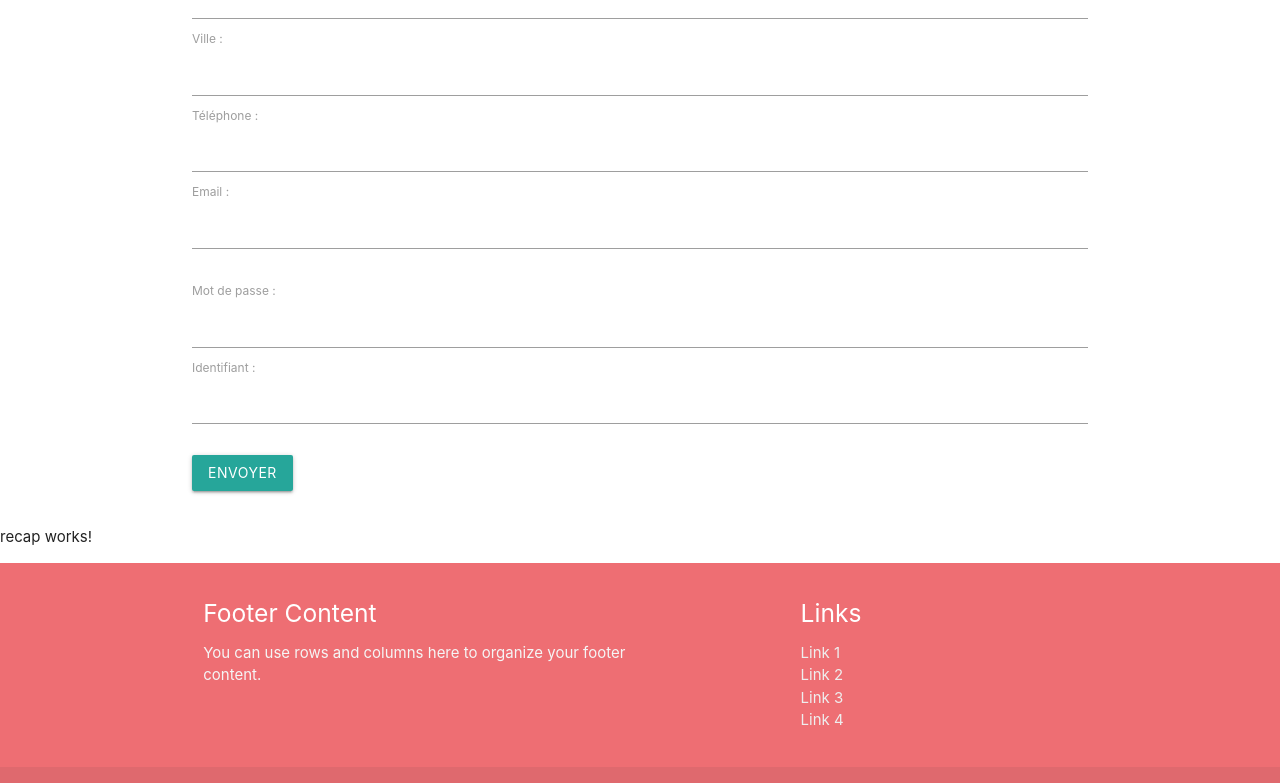
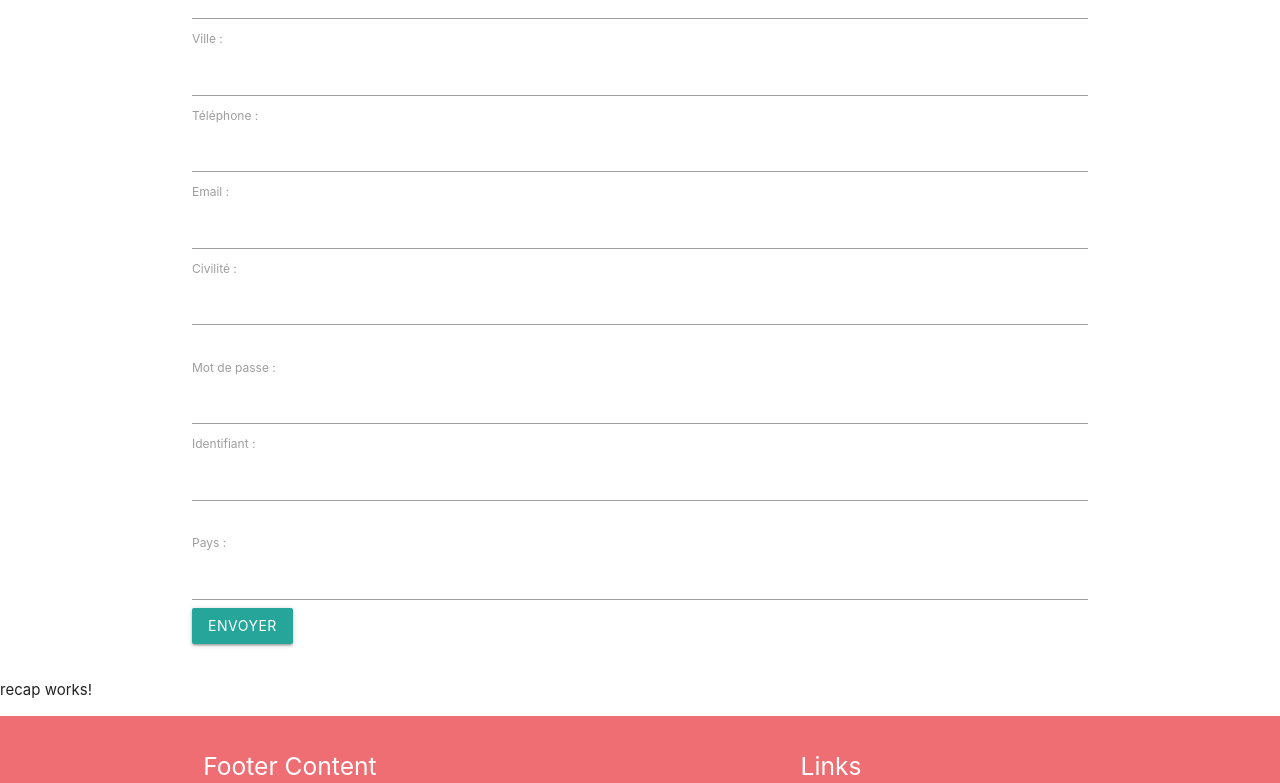
Before and after one commit to thefantom67/devweb3, an Angular app: page / in a window 1280 px wide. Shown: the part 479-1262 px from the top of the page. Built offline with nearby package versions, Linux system fonts and the light colour scheme.

Commit message:
Fix(form): Modifiy form struct

```diff
--- a/src/app/formulaire/formulaire.component.html
+++ b/src/app/formulaire/formulaire.component.html
@@ -2,7 +2,7 @@
 
 <div class="container">
 <div class="row">
-<div class="col-md-6 offset-md-3">
+<div class="col-md-8">
         <form id="monFormulaire" method="post" action="#">
                 <p>
             <label for="nom">Nom :</label><br />
@@ -32,6 +32,10 @@
             <input type="text" name="email" id="email" />
 
             <br />
+            <label for="civilité">Civilité :</label><br />
+            <input type="text" name="civ" id="civ" />
+
+            <br />
             <br />
             <label for="password">Mot de passe :</label><br />
             <input type="password" name="password" id="password" />
@@ -41,6 +45,10 @@
             <input type="text" name="login" id="username" /><br />
 
             <br />
+            <label for="pays">Pays :</label><br />
+            <input type="text" name="pays" id="pays" />
+
+            <br />
             <button class="btn waves-effect waves-light" type="submit" name="action">Envoyer</button>
 
             </p>
```
